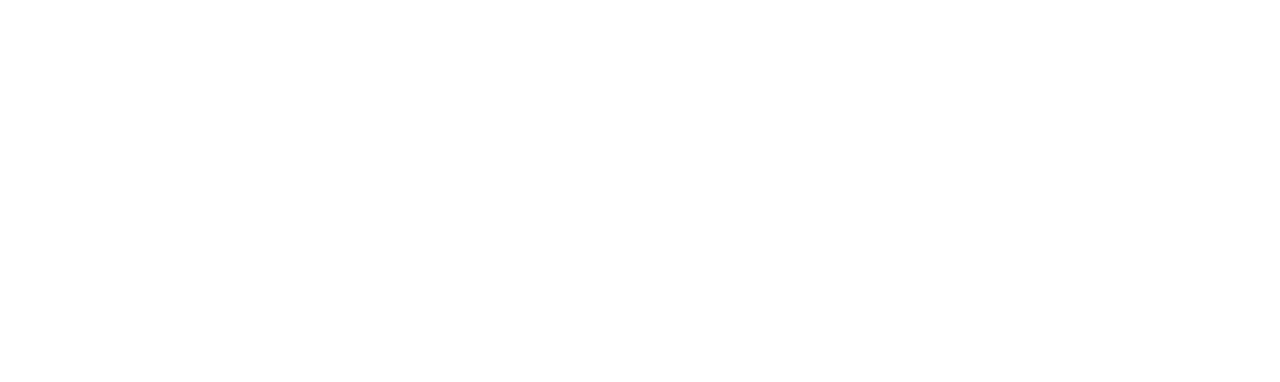
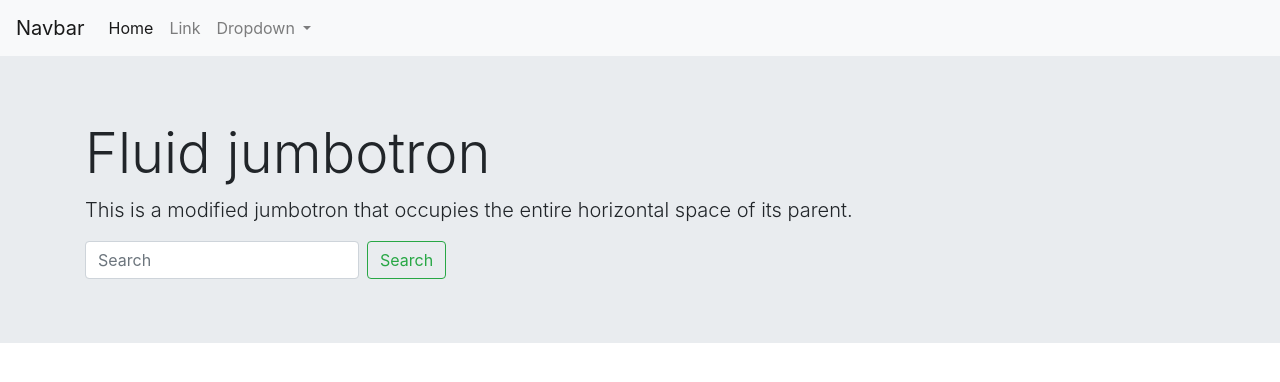
Before and after one commit to iresuji/Meal-Map, a plain HTML site: page index.html in a window 1280 px wide. Drawn offline with nearby package versions, Linux system fonts and the light colour scheme.

Commit message:
jumbotron and navbar added

```diff
--- a/index.html
+++ b/index.html
@@ -5,12 +5,56 @@
     <meta charset="UTF-8">
     <meta http-equiv="X-UA-Compatible" content="IE=edge">
     <meta name="viewport" content="width=device-width, initial-scale=1.0">
+    <link rel="stylesheet" href="https://cdn.jsdelivr.net/npm/bootstrap@4.6.2/dist/css/bootstrap.min.css"
+        integrity="sha384-xOolHFLEh07PJGoPkLv1IbcEPTNtaed2xpHsD9ESMhqIYd0nLMwNLD69Npy4HI+N" crossorigin="anonymous">
     <title>Document</title>
 </head>
 
 <body>
     <!-- ISJ Navbar -->
+    <nav class="navbar navbar-expand-lg navbar-light bg-light">
+        <a class="navbar-brand" href="#">Navbar</a>
+        <button class="navbar-toggler" type="button" data-toggle="collapse" data-target="#navbarSupportedContent"
+            aria-controls="navbarSupportedContent" aria-expanded="false" aria-label="Toggle navigation">
+            <span class="navbar-toggler-icon"></span>
+        </button>
+
+        <div class="collapse navbar-collapse" id="navbarSupportedContent">
+            <ul class="navbar-nav mr-auto">
+                <li class="nav-item active">
+                    <a class="nav-link" href="#">Home <span class="sr-only">(current)</span></a>
+                </li>
+                <li class="nav-item">
+                    <a class="nav-link" href="#">Link</a>
+                </li>
+                <li class="nav-item dropdown">
+                    <a class="nav-link dropdown-toggle" href="#" role="button" data-toggle="dropdown"
+                        aria-expanded="false">
+                        Dropdown
+                    </a>
+                    <div class="dropdown-menu">
+                        <a class="dropdown-item" href="#">Action</a>
+                        <a class="dropdown-item" href="#">Another action</a>
+                        <div class="dropdown-divider"></div>
+                        <a class="dropdown-item" href="#">Something else here</a>
+                    </div>
+                </li>
+
+            </ul>
+
+        </div>
+    </nav>
     <!-- ISJ Jumbotron with search bar -->
+    <div class="jumbotron jumbotron-fluid">
+        <div class="container">
+            <h1 class="display-4">Fluid jumbotron</h1>
+            <p class="lead">This is a modified jumbotron that occupies the entire horizontal space of its parent.</p>
+            <form class="form-inline my-2 my-lg-0">
+                <input class="form-control mr-sm-2" type="search" placeholder="Search" aria-label="Search">
+                <button class="btn btn-outline-success my-2 my-sm-0" type="submit">Search</button>
+            </form>
+        </div>
+    </div>
     <!-- EU Horizontal scroll section for options -->
     <!-- EN contact us -->
     <!-- EN Subscription form -->
```
Also changed, not shown: assets/img/Burger jumbotrom pic.avif (added).
